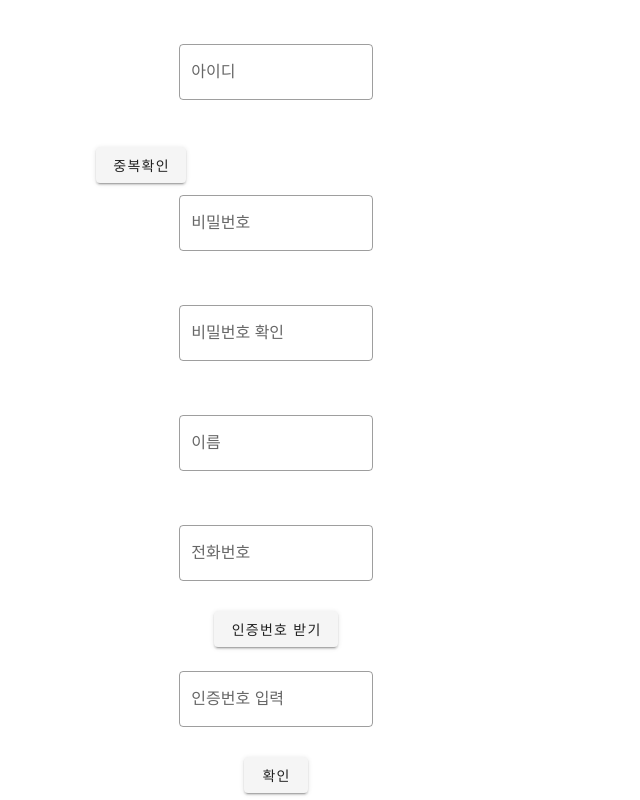
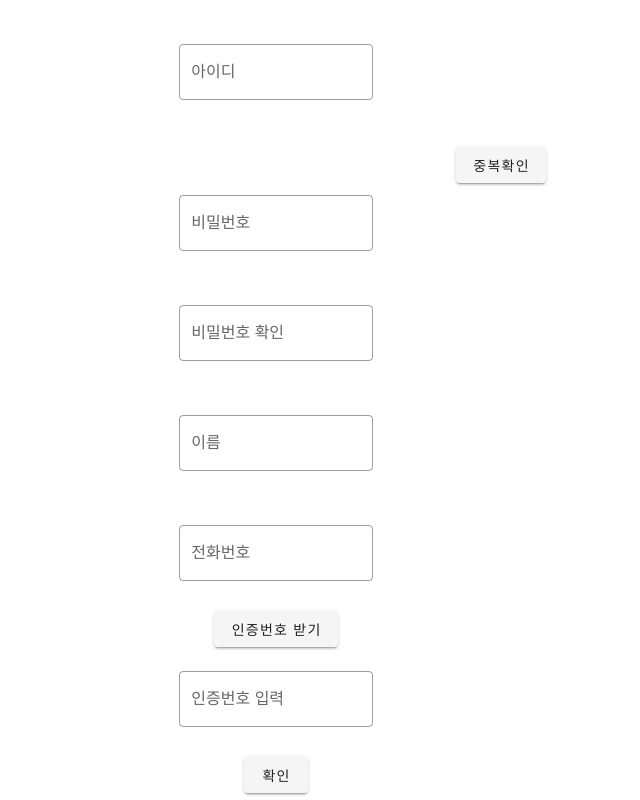
Before and after one commit to kb-final-team4/crimefin, a Vue app: page /signup in a window 1280 px wide. Shown: the top 800 px of the page, without its empty margins (364-1004 px from the left). Built offline with nearby package versions, Linux system fonts and the light colour scheme; a web font is replaced by a local one; what vue-apexcharts, vue-session would draw is missing.

Commit message:
[Feat]버튼 위치 수정

```diff
--- a/src/components/SignUp.vue
+++ b/src/components/SignUp.vue
@@ -307,7 +307,7 @@ methods: {
 }
 
 .button{
-  margin-left: 550px;
+  margin-left: 1270px;
 
 }
 
```
